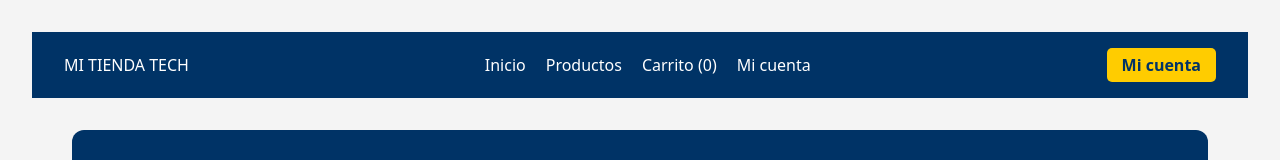
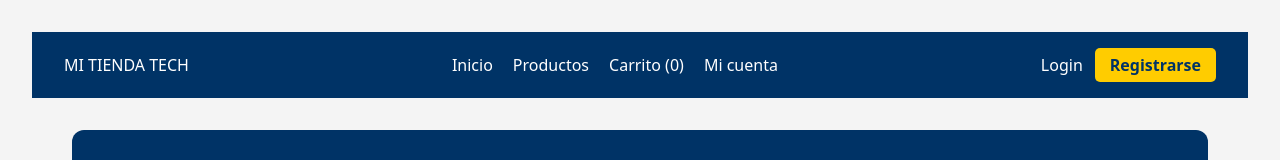
Before and after one commit to DANeiraGarcia/Proyecto-Integrador, a React (Vite) app: page / in a window 1280 px wide. Shown: the top 160 px of the page. Built offline with nearby package versions, Linux system fonts and the light colour scheme.

Commit message:
refactor: adaptar navbar a estado autenticado y mostrar nombre de usuario

```diff
--- a/src/components/Navbar.jsx
+++ b/src/components/Navbar.jsx
@@ -1,7 +1,10 @@
 import { Link, NavLink } from "react-router-dom";
 import styles from "../styles/Navbar.module.css";
+import { useAuth } from "../hooks/useAuth";
 
 const Navbar = ({ cartCount }) => {
+  const { user, isAuthenticated, logout } = useAuth();
+
   return (
     <nav className={styles.nav}>
       <div className={styles.logo}>
@@ -31,9 +34,24 @@ const Navbar = ({ cartCount }) => {
           </NavLink>
         </li>
       </ul>
-      <NavLink to="/account" className={styles.auth}>
-        Mi cuenta
-      </NavLink>
+
+      {isAuthenticated ? (
+        <div className={styles.authGroup}>
+          <span className={styles.userName}>{user.fullName}</span>
+          <button className={styles.auth} onClick={logout}>
+            Salir
+          </button>
+        </div>
+      ) : (
+        <div className={styles.authGroup}>
+          <NavLink to="/login" className={styles.link}>
+            Login
+          </NavLink>
+          <NavLink to="/register" className={styles.auth}>
+            Registrarse
+          </NavLink>
+        </div>
+      )}
     </nav>
   );
 };
--- a/src/styles/Navbar.module.css
+++ b/src/styles/Navbar.module.css
@@ -26,4 +26,19 @@
   border-radius: 5px;
   font-weight: bold;
   border: none;
+  text-decoration: none;
 }
+
+.authGroup {
+  display: flex;
+  align-items: center;
+  gap: 0.75rem;
+}
+
+.userName {
+  font-weight: 700;
+  max-width: 180px;
+  white-space: nowrap;
+  overflow: hidden;
+  text-overflow: ellipsis;
+}
```
